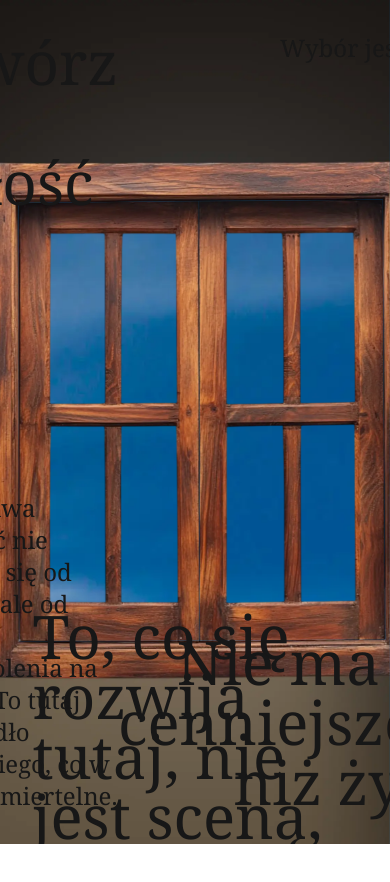
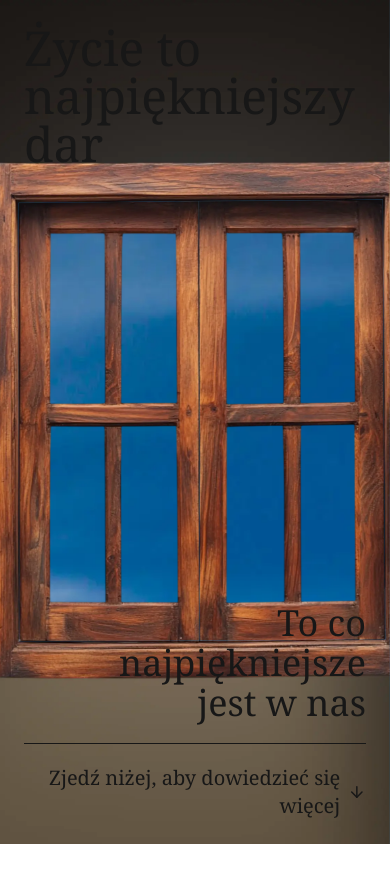
Before and after one commit to numbersanalyst/otworz-sie-na-zycie, a Next.js app: page / in a window 390 px wide. Shown: the top 882 px of the page. Built offline with nearby package versions, Linux system fonts and the light colour scheme.

Commit message:
Revamp hero

```diff
--- a/app/layout.tsx
+++ b/app/layout.tsx
@@ -1,16 +1,17 @@
 import type { Metadata } from "next";
-import { Geist, Geist_Mono } from "next/font/google";
+import { Instrument_Sans, Instrument_Serif } from "next/font/google";
 import "./globals.css";
 import ReactLenis from "lenis/react";
 
-const geistSans = Geist({
-  variable: "--font-geist-sans",
+const instrumentSans = Instrument_Sans({
+  variable: "--font-instrument-sans",
   subsets: ["latin"],
 });
 
-const geistMono = Geist_Mono({
-  variable: "--font-geist-mono",
+const instrumentSerif = Instrument_Serif({
+  variable: "--font-instrument-serif",
   subsets: ["latin"],
+  weight: "400",
 });
 
 export const metadata: Metadata = {
@@ -26,7 +27,7 @@ export default function RootLayout({
   return (
     <html lang="pl">
       <body
-        className={`${geistSans.variable} ${geistMono.variable} antialiased`}
+        className={`${instrumentSans.variable} ${instrumentSerif.variable} antialiased`}
       >
         <ReactLenis root />
         {children}
--- a/components/Loader.tsx
+++ b/components/Loader.tsx
@@ -12,7 +12,7 @@ export const Loader = ({ onComplete }: LoaderProps) => {
   const textRef = useRef<HTMLDivElement>(null);
   const [isVisible, setIsVisible] = useState(true);
 
-  const text = "Otwórz się na to co piękne";
+  const text = "Otwórz się, na to co piękne";
 
   useEffect(() => {
     if (!textRef.current || !containerRef.current) return;
--- a/components/WindowOpeningHero.tsx
+++ b/components/WindowOpeningHero.tsx
@@ -7,16 +7,19 @@ import heroImage from "@/public/sky-full.webp";
 import windowFrameImage from "@/public/window_frame.webp";
 import windowLeftImage from "@/public/window_left.webp";
 import windowRightImage from "@/public/window_right.webp";
+import cloudsImage from "@/public/clouds.webp";
 
 import gsap from "gsap";
 import { ScrollTrigger } from "gsap/ScrollTrigger";
 import { useLenis } from "lenis/react";
+import { ArrowDown } from "lucide-react";
 
 gsap.registerPlugin(ScrollTrigger);
 
 export const WindowOpeningHero = () => {
   const heroRef = useRef<HTMLElement>(null);
   const skyContainerRef = useRef<HTMLDivElement>(null);
+  const cloudsRef = useRef<HTMLDivElement>(null);
   const windowContainerRef = useRef<HTMLDivElement>(null);
   const windowLeftRef = useRef<HTMLDivElement>(null);
   const windowRightRef = useRef<HTMLDivElement>(null);
@@ -29,6 +32,7 @@ export const WindowOpeningHero = () => {
     if (
       !heroRef.current ||
       !skyContainerRef.current ||
+      !cloudsRef.current ||
       !windowContainerRef.current ||
       !windowLeftRef.current ||
       !windowRightRef.current ||
@@ -42,12 +46,20 @@ export const WindowOpeningHero = () => {
     const windowContainer = windowContainerRef.current;
     const windowLeft = windowLeftRef.current;
     const windowRight = windowRightRef.current;
+    const clouds = cloudsRef.current;
     const heroHeader = heroHeaderRef.current;
     const heroCopy = heroCopyRef.current;
 
     const skyMoveDistance = skyContainer.offsetHeight - window.innerHeight;
 
     gsap.set(heroCopy, { yPercent: 100 });
+
+    const cloudMarqueeTween = gsap.to(clouds, {
+      xPercent: -50,
+      ease: "none",
+      duration: 20,
+      repeat: -1,
+    });
 
     const scrollTrigger = ScrollTrigger.create({
       trigger: heroRef.current,
@@ -95,6 +107,22 @@ export const WindowOpeningHero = () => {
 
         gsap.set(skyContainer, { y: -progress * skyMoveDistance });
 
+        let cloudYPercent = 0;
+        let cloudOpacity = 1;
+
+        // Start moving clouds UP as window opens (exit animation)
+        // Adjust start point (0.1) and speed (150) as needed
+        if (progress > 0.1) {
+          cloudYPercent = -(progress - 0.1) * 150;
+          cloudOpacity = Math.max(0, 1 - (progress - 0.1) * 2);
+        }
+
+        gsap.set(clouds, {
+          yPercent: cloudYPercent,
+          opacity: cloudOpacity,
+          // No scale or pixel-y manipulation here, just pure percent-based move
+        });
+
         const heroCopyY =
           progress <= 0.66
             ? 100
@@ -106,18 +134,21 @@ export const WindowOpeningHero = () => {
       },
     });
 
-    return () => scrollTrigger.kill();
+    return () => {
+      scrollTrigger.kill();
+      cloudMarqueeTween.kill();
+    };
   }, []);
 
   return (
     <>
       <section
         ref={heroRef}
-        className="relative w-full h-svh overflow-hidden perspective-[1000px]"
+        className="relative w-full h-screen overflow-hidden perspective-[1000px]"
       >
         <div
           ref={skyContainerRef}
-          className="absolute top-0 left-0 w-full will-change-transform h-[350svh]"
+          className="absolute top-0 left-0 w-full will-change-transform h-[350vh]"
         >
           <Image
             className="w-full h-full object-cover"
@@ -131,19 +162,44 @@ export const WindowOpeningHero = () => {
 
         <div
           ref={heroCopyRef}
-          className="absolute top-0 left-0 w-full will-change-transform h-svh flex items-center justify-center z-30"
+          className="absolute top-0 left-0 w-full will-change-transform h-screen flex items-center justify-center z-30"
         >
           <h1 className="text-6xl font-serif font-light w-5/6">
-            To, co się rozwija tutaj, nie jest sceną, ale trwałością.
-            Sustentowany moment, gdzie skalę znikają, krawędzie się zwracają, a
-            perwersja trwa dłużej niż oczekiwano. Ramka jest stała, gdy świat za
-            nią się zmienia.
+            Każde życie jest historią, która zasługuje na opowiedzenie.
           </h1>
         </div>
 
         <div
+          ref={cloudsRef}
+          className="absolute top-1/4 left-0 w-[800%] md:w-[300%] h-[60vh] z-10 flex flex-row pointer-events-none"
+        >
+          {/* First Cloud Image */}
+          <div className="w-full h-full relative flex justify-center items-start">
+            <Image
+              className="w-full h-full object-contain object-top drop-shadow-xl scale-200"
+              src={cloudsImage}
+              width={1920}
+              height={600}
+              alt="chmury"
+              priority
+            />
+          </div>
+          {/* Duplicate Cloud Image for Seamless Loop */}
+          <div className="w-full h-full relative flex justify-center items-start">
+            <Image
+              className="w-full h-full object-contain object-top drop-shadow-xl scale-200"
+              src={cloudsImage}
+              width={1920}
+              height={600}
+              alt="chmury"
+              priority
+            />
+          </div>
+        </div>
+
+        <div
           ref={windowContainerRef}
-          className="absolute top-0 left-0 w-full will-change-transform h-svh z-20"
+          className="absolute top-0 left-0 w-full will-change-transform h-screen z-20"
         >
           <Image
             className="w-full h-full object-cover pointer-events-none"
@@ -157,7 +213,7 @@ export const WindowOpeningHero = () => {
 
         <div
           ref={windowLeftRef}
-          className="absolute top-0 left-0 w-full will-change-transform h-svh z-10"
+          className="absolute top-0 left-0 w-full will-change-transform h-screen z-10"
           style={{ transformStyle: "preserve-3d" }}
         >
           <Image
@@ -172,7 +228,7 @@ export const WindowOpeningHero = () => {
 
         <div
           ref={windowRightRef}
-          className="absolute top-0 left-0 w-full will-change-transform h-svh z-10"
+          className="absolute top-0 left-0 w-full will-change-transform h-screen z-10"
           style={{ transformStyle: "preserve-3d" }}
         >
           <Image
@@ -187,24 +243,39 @@ export const WindowOpeningHero = () => {
 
         <div
           ref={heroHeaderRef}
-          className="absolute top-0 left-0 w-full will-change-transform h-svh flex items-center justify-center p-8 transform-3d z-30"
+          className="absolute top-0 left-0 w-full will-change-transform h-screen flex md:flex-row flex-col items-center md:justify-center justify-between p-6 md:p-14 transform-3d z-30"
         >
-          <div className="flex-1 flex flex-col h-full justify-between">
-            <h1 className="text-6xl font-serif font-light">
-              Otwórz <br /> się miłość
+          <div className="md:flex-1 flex flex-col md:h-full justify-between">
+            <h1 className="text-5xl md:text-6xl font-serif font-light">
+              Życie to
+              <br /> najpiękniejszy dar
             </h1>
-            <p className="text-2xl font-serif font-light">
-              Prawdziwa wielkość nie zaczyna się od krzyku, ale od cichego
-              przyzwolenia na miłość. To tutaj bije źródło wszystkiego, co w nas
-              nieśmiertelne.
+            <p className="text-xl lg:text-2xl font-serif font-light md:block hidden">
+              Każdy dzień jest zaproszeniem, by ten dar rozwijać, chronić i
+              dzielić się nim z innymi. Choć bywa trudne i pełne prób, niesie w
+              sobie sens i nadzieję. W życiu uczymy się miłości,
+              odpowiedzialności i wiary. Dlatego warto przeżywać je świadomie, z
+              wdzięcznością i szacunkiem dla każdego człowieka.
             </p>
           </div>
 
-          <div className="flex-1 flex flex-col h-full justify-between items-end text-right">
-            <p className="text-2xl font-serif font-light">Wybór jest prosty</p>
-            <h1 className="text-6xl font-serif font-light">
-              Nie ma nic cenniejszego niż życie
-            </h1>
+          <div className="md:flex-1 flex flex-col md:h-full justify-between items-end text-right">
+            <p className="text-2xl font-serif font-light md:block hidden">
+              Jest bezcenne,
+              <br /> prosto od Boga
+            </p>
+            <div className="flex flex-col gap-y-5 md:gap-y-10">
+              <h1 className="text-4xl md:text-6xl font-serif font-light">
+                To co najpiękniejsze <br /> jest w nas
+              </h1>
+
+              <hr />
+
+              <p className="font-serif font-light text-xl flex justify-end items-center gap-x-2">
+                Zjedź niżej, aby dowiedzieć się więcej
+                <ArrowDown width={20} height={20} />
+              </p>
+            </div>
           </div>
         </div>
       </section>
--- a/package.json
+++ b/package.json
@@ -12,6 +12,7 @@
     "@gsap/react": "^2.1.2",
     "gsap": "^3.14.2",
     "lenis": "^1.3.17",
+    "lucide-react": "^0.563.0",
     "next": "^16.1.1",
     "react": "19.2.0",
     "react-dom": "19.2.0"
```
Also changed, not shown: public/clouds.webp (added), 1 other file (tests, documents, lock files or other folders).
